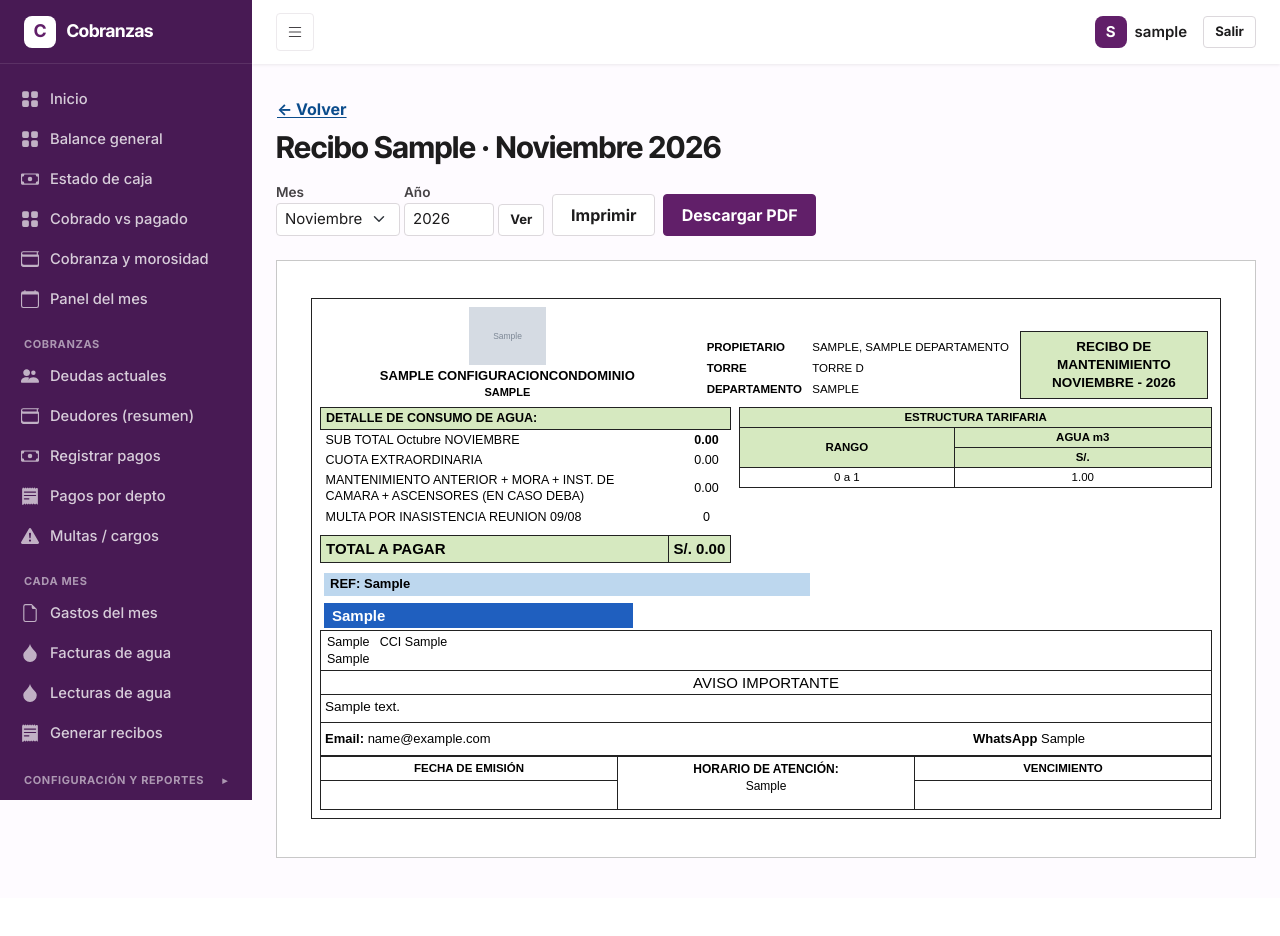
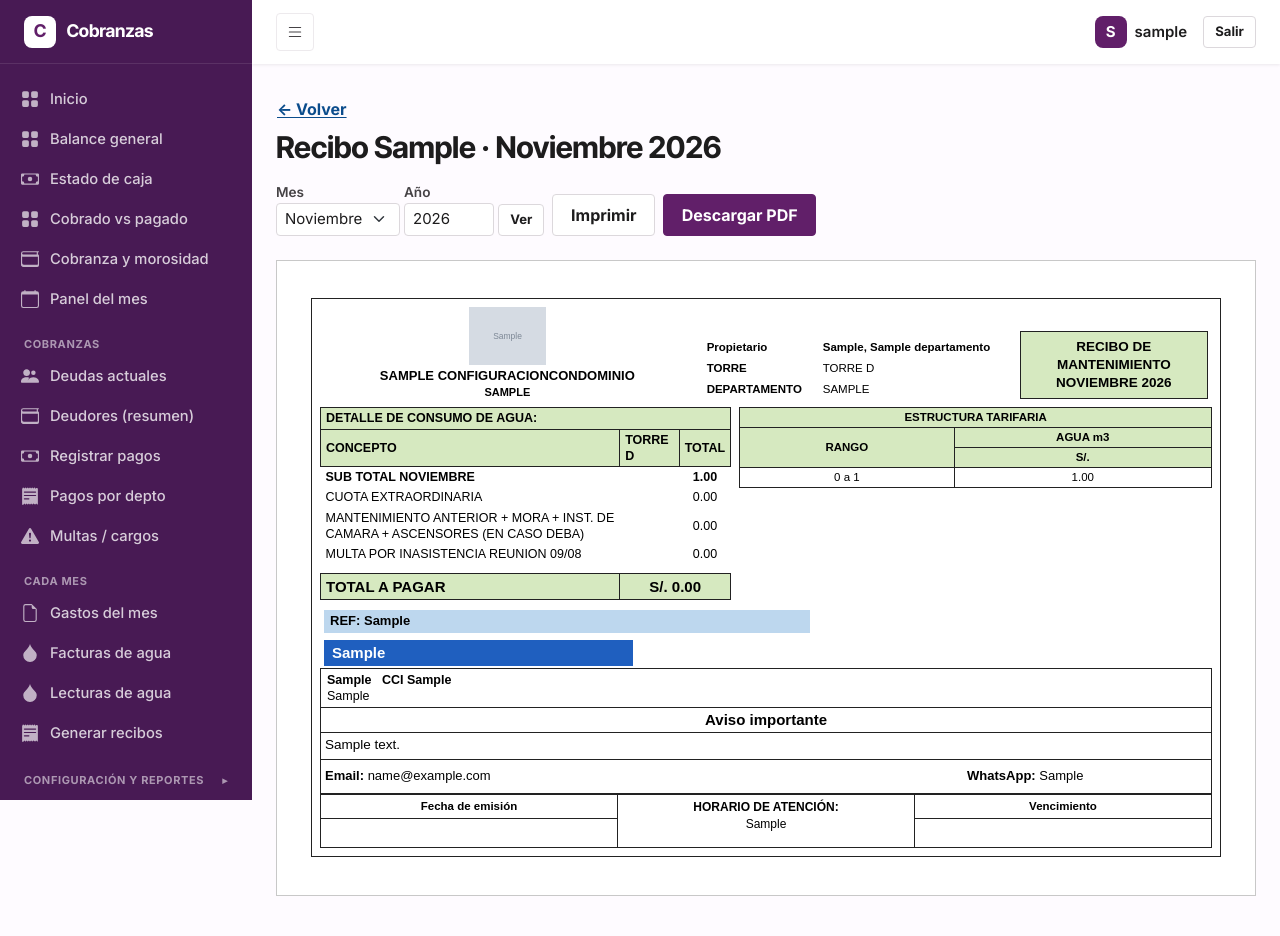
Before and after one commit to sebas731/Sistema-de-cobranzas, a Django app: page /departamentos/1/boleta/ in a window 1280 px wide. Before the commit the page ends 858 px from the top, so only its background shows below. Run offline with Django 5.2, Linux system fonts and the light colour scheme; a user stored in the database is signed in; tables that the repository leaves empty hold one stand-in row (values such as "Sample post"); grey boxes marked "Sample" are stand-in pictures; data that the repository does not hold is empty.

Commit message:
Fix: subtotal

```diff
--- a/departamentos/templates/departamentos/components/recibo_mantenimiento.html
+++ b/departamentos/templates/departamentos/components/recibo_mantenimiento.html
@@ -21,13 +21,13 @@ Secciones de r en None no se muestran (no se inventan datos).
         </td>
         <td class="rm-cab-datos">
           <table>
-            <tr><td>Propietario</td><td class="rm-valor">{{ r.departamento.propietario }}</td></tr>
-            <tr><td>Torre </td><td class="rm-valor"> Torre D</td></tr>
+            <tr><td><b>Propietario</b></td><td class="rm-valor"><b>{{ r.departamento.propietario }}</b></td></tr>
+            <tr><td>Torre</td><td class="rm-valor">Torre D</td></tr>
             <tr><td>Departamento</td><td class="rm-valor">{{ r.departamento.numero_domicilio }}</td></tr>
           </table>
         </td>
         <td class="rm-cab-titulo">
-          <div class="rm-titulo">Recibo de<br>mantenimiento<br>{{ r.periodo|date:"F" }} - {{ r.periodo|date:"Y" }}</div>
+          <div class="rm-titulo">Recibo de<br>mantenimiento<br>{{ r.periodo|date:"F"|upper }} {{ r.periodo|date:"Y" }}</div>
         </td>
       </tr>
     </table>
@@ -35,59 +35,68 @@ Secciones de r en None no se muestran (no se inventan datos).
     {# ---------------- Dos columnas ---------------- #}
     <table class="rm-cuerpo">
       <tr>
-        {# ----- Izquierda: DETALLE DE CONSUMO ----- #}
+        {# ----- Izquierda: DETALLE DE CONSUMO Y GASTOS ----- #}
         <td class="rm-col-izq">
           <table class="rm-consumo">
-            <tr class="rm-cab-verde"><td colspan="3">DETALLE DE CONSUMO DE AGUA: </td></tr>
+            <tr class="rm-cab-verde"><td colspan="3">DETALLE DE CONSUMO DE AGUA:</td></tr>
             {% if r.lecturas %}
-            <tr><td>LECT. ANTERIOR &nbsp;: {{ r.lecturas.anterior_fecha|date:"d/m/Y" }}</td><td colspan="1"></td><td class="rm-num col-2" >{{ r.lecturas.anterior|floatformat:0 }}</td></tr>
-            <tr class="rm-hueco"><td colspan="2"></td></tr>
-            <tr><td>LECT. ACTUAL &nbsp;&nbsp;&nbsp;: {{ r.lecturas.actual_fecha|date:"d/m/Y" }}</td><td colspan="1"></td><td class="rm-num">{{ r.lecturas.actual|floatformat:0 }}</td></tr>
-            <tr><td>TOTAL M³ CONSUMIDOS</td><td colspan="1"></td><td class="rm-num">{{ r.lecturas.m3|floatformat:0 }}</td></tr>
+            <tr><td>LECT. ANTERIOR &nbsp;: {{ r.lecturas.anterior_fecha|date:"d/m/Y" }}</td><td colspan="2" class="rm-num">{{ r.lecturas.anterior|floatformat:0 }}</td></tr>
+            <tr class="rm-hueco"><td colspan="3"></td></tr>
+            <tr><td>LECT. ACTUAL &nbsp;&nbsp;&nbsp;: {{ r.lecturas.actual_fecha|date:"d/m/Y" }}</td><td colspan="2" class="rm-num">{{ r.lecturas.actual|floatformat:0 }}</td></tr>
+            <tr><td><b>TOTAL M³ CONSUMIDOS</b></td><td colspan="2" class="rm-num"><b>{{ r.lecturas.m3|floatformat:0 }}</b></td></tr>
             {% endif %}
 
+            <tr class="rm-cab-verde">
+              <td><strong>CONCEPTO</strong></td>
+              <td><strong>TORRE D</strong></td>
+              <td><strong>TOTAL</strong></td>
+            </tr>
+
             {% for l in r.lineas %}
-            <tr><td style="text-transform: uppercase;">{{ l.etiqueta }}</td> <td colspan="1"></td><td class="rm-num">{{ l.monto|stringformat:".2f" }}</td></tr>
+            <tr><td style="text-transform: uppercase;">{{ l.etiqueta }}</td><td colspan="1"></td><td class="rm-num">{{ l.monto|stringformat:".2f" }}</td></tr>
             {% endfor %}
 
             {% if r.servicios_condominio %}
-            <tr class="rm-cab-verde"><td colspan="3">Detalle de gastos del mes</td></tr>
-            <tr><td class="rm-cab-verde"><strong>CONCEPTO<strong/></td><td class="rm-cab-verde"><strong>TORRE D<strong/></td><td class="rm-cab-verde"><strong>TOTAL<strong/> </td></tr>
-            <tr><td colspan="3"><strong>SERVICIOS GENERALES DEL CONDOMINIO</strong></td></tr>
+            <tr class="rm-cab-verde"><td colspan="3">DETALLE DE GASTOS DEL MES</td></tr>
+            <tr><td colspan="3" style="background-color: #f4f4f4;"><strong>SERVICIOS GENERALES DEL CONDOMINIO</strong></td></tr>
             {% for g in r.servicios_condominio %}
-            <tr><td>&nbsp;&nbsp;{{ g.nombre }}</td><td>{{ g.monto_completo|floatformat:2 }}</td><td class="rm-num">{{ g.monto|stringformat:".2f" }}</td></tr>
+            <tr><td style="text-transform: uppercase;">&nbsp;&nbsp;{{ g.nombre }}</td><td>{{ g.monto_completo|floatformat:2 }}</td><td class="rm-num">{{ g.monto|stringformat:".2f" }}</td></tr>
             {% endfor %}
             {% endif %}
 
             {% if r.servicios_publicos %}
-            <tr><td colspan="3"><strong>SERVICIOS PUBLICOS DE LA TORRE</strong></td></tr>
+            <tr><td colspan="3" style="background-color: #f4f4f4;"><strong>SERVICIOS PUBLICOS DE LA TORRE</strong></td></tr>
             {% for g in r.servicios_publicos %}
-            <tr><td>&nbsp;&nbsp;{{ g.nombre }}</td><td>{{ g.monto_completo|floatformat:2 }}</td><td class="rm-num">{{ g.monto|stringformat:".2f" }}</td></tr>
+            <tr><td style="text-transform: uppercase;">&nbsp;&nbsp;{{ g.nombre }}</td><td>{{ g.monto_completo|floatformat:2 }}</td><td class="rm-num">{{ g.monto|stringformat:".2f" }}</td></tr>
             {% endfor %}
             {% endif %}
 
-
             {% if r.gastos_administrativos %}
             {% for g in r.gastos_administrativos %}
-            <tr><td>&nbsp;&nbsp;{{ g.nombre }}</td><td>{{ g.monto_completo|floatformat:2 }}</td><td class="rm-num">{{ g.monto|stringformat:".2f" }}</td></tr>
+            <tr><td style="text-transform: uppercase;">&nbsp;&nbsp;{{ g.nombre }}</td><td>{{ g.monto_completo|floatformat:2 }}</td><td class="rm-num">{{ g.monto|stringformat:".2f" }}</td></tr>
             {% endfor %}
             {% endif %}
+
             {% if r.descuento is not None %}
-            <tr><td>Dscto. Mes anterior</td><td class="rm-num">{{ r.descuento|stringformat:".2f" }}</td></tr>
+            <tr><td>Dscto. Mes anterior</td><td colspan="2" class="rm-num">{{ r.descuento|stringformat:".2f" }}</td></tr>
             {% endif %}
+
             {% if r.saldo_favor %}
-            <tr><td>Saldo a favor</td><td class="rm-num">{{ r.saldo_favor|stringformat:".2f" }}</td></tr>
+            <tr><td>Saldo a favor</td><td colspan="2" class="rm-num">{{ r.saldo_favor|stringformat:".2f" }}</td></tr>
             {% endif %}
-            <tr><td>SUB TOTAL Octubre {{ r.periodo|date:"F"|upper }}</td><td colspan="1"></td><td class="rm-num"><strong>{{ r.total_mes|stringformat:".2f" }}</strong></td></tr>
-            <tr><td> CUOTA EXTRAORDINARIA</td><td colspan="1"></td><td class="rm-num">{{ r.cuota_extraordinaria|stringformat:".2f" }}</td></tr>
+
+            <tr><td><b>SUB TOTAL {{ r.periodo|date:"F"|upper }}</b></td><td colspan="1"></td><td class="rm-num"><b>{{ r.sub_total|stringformat:".2f" }}</b></td></tr>
+            <tr><td>CUOTA EXTRAORDINARIA</td><td colspan="1"></td><td class="rm-num">{{ r.cuota_extraordinaria|stringformat:".2f" }}</td></tr>
             <tr><td>MANTENIMIENTO ANTERIOR + MORA + INST. DE CAMARA + ASCENSORES (EN CASO DEBA)</td><td colspan="1"></td><td class="rm-num">{{ r.deuda|stringformat:".2f" }}</td></tr>
-            {% if r.saldo_favor %}
+
+            {% if r.multa %}
             <tr><td>MULTA POR INASISTENCIA REUNION 09/08</td><td colspan="1"></td><td class="rm-num">{{ r.multa|stringformat:".2f" }}</td></tr>
             {% else %}
-            <tr><td>MULTA POR INASISTENCIA REUNION 09/08</td><td colspan="1"></td><td class="rm-num"> 0 </td></tr>
+            <tr><td>MULTA POR INASISTENCIA REUNION 09/08</td><td colspan="1"></td><td class="rm-num">0.00</td></tr>
             {% endif %}
+
             <tr class="rm-hueco"><td colspan="3"></td></tr>
-            <tr class="rm-pagar"><td>TOTAL A PAGAR</td><td class="rm-num" colspan="2">S/. {{ r.total_pagar|stringformat:".2f" }}</td></tr>
+            <tr class="rm-pagar"><td><b>TOTAL A PAGAR</b></td><td class="rm-num" colspan="2"><b>S/. {{ r.total_pagar|stringformat:".2f" }}</b></td></tr>
           </table>
         </td>
 
@@ -128,43 +137,43 @@ Secciones de r en None no se muestran (no se inventan datos).
 
     {# ---------------- Pago ---------------- #}
     <table class="rm-pago">
-      <tr><td colspan="2"><span class="rm-ref">REF: {{ r.departamento.numero_domicilio }}</span></td></tr>
-      {% if banco %}<tr><td colspan="2"><span class="rm-banco">{{ banco.entidad }}</span></td></tr>{% endif %}
+      <tr><td colspan="2"><span class="rm-ref"><b>REF: {{ r.departamento.numero_domicilio }}</b></span></td></tr>
+      {% if banco %}<tr><td colspan="2"><span class="rm-banco"><b>{{ banco.entidad }}</b></span></td></tr>{% endif %}
     </table>
     <table class="rm-cuenta">
       <tr>
         <td>
-          {% if banco %}{{ banco.numero }}{% if banco.cci %} &nbsp; CCI {{ banco.cci }}{% endif %}
+          {% if banco %}<b>{{ banco.numero }}</b>{% if banco.cci %} &nbsp; <b>CCI {{ banco.cci }}</b>{% endif %}
           {% if banco.titular %}<br>{{ banco.titular }}{% endif %}{% endif %}
         </td>
         <td class="rm-billetera">
-          {% for b in billeteras %}<span class="rm-plin">{{ b.get_tipo_display|lower }}</span> {{ b.numero }}{% if not forloop.last %}<br>{% endif %}{% endfor %}
+          {% for b in billeteras %}<span class="rm-plin">{{ b.get_tipo_display|lower }}</span> <b>{{ b.numero }}</b>{% if not forloop.last %}<br>{% endif %}{% endfor %}
         </td>
       </tr>
     </table>
 
     {# ---------------- Aviso ---------------- #}
     <div class="rm-aviso">
-      <div class="rm-aviso-titulo">Aviso importante</div>
-      <div class="rm-aviso-texto">{{ aviso }}{% if r.restriccion %} Evita la restricción del servicio el {{ r.restriccion|date:"d" }} de {{ r.restriccion|date:"F"|capfirst }}.{% endif %}</div>
+      <div class="rm-aviso-titulo"><b>Aviso importante</b></div>
+      <div class="rm-aviso-texto">{{ aviso }}{% if r.restriccion %} Evita la restricción del servicio el <b>{{ r.restriccion|date:"d" }} de {{ r.restriccion|date:"F"|capfirst }}</b>.{% endif %}</div>
     </div>
     <table class="rm-contacto">
       <tr>
         <td>{% if config.email %}<b>Email:</b> {{ config.email }}{% endif %}</td>
-        <td class="rm-num">{% if config.whatsapp %}<b>WhatsApp</b> {{ config.whatsapp }}{% endif %}</td>
+        <td class="rm-num">{% if config.whatsapp %}<b>WhatsApp:</b> {{ config.whatsapp }}{% endif %}</td>
       </tr>
     </table>
 
     {# ---------------- Pie ---------------- #}
     <table class="rm-pie">
       <tr class="rm-pie-cab">
-        <td>Fecha de emisión</td>
+        <td><b>Fecha de emisión</b></td>
         <td rowspan="2" class="rm-horario"><b class="rm-may">Horario de atención:</b><br>{{ config.horario_atencion|linebreaksbr }}</td>
-        <td>Vencimiento</td>
+        <td><b>Vencimiento</b></td>
       </tr>
       <tr class="rm-pie-val">
-        <td>{{ r.emision|date:"d/m/Y" }}</td>
-        <td>{{ r.vencimiento|date:"d/m/Y" }}</td>
+        <td><b>{{ r.emision|date:"d/m/Y" }}</b></td>
+        <td><b>{{ r.vencimiento|date:"d/m/Y" }}</b></td>
       </tr>
     </table>
 
--- a/departamentos/views/recibos.py
+++ b/departamentos/views/recibos.py
@@ -165,7 +165,7 @@ def _contexto_cargos(departamento, periodo):
     total_lineas = sum(item['monto'] for item in lineas_filtradas)
 
     # Subtotal incluyendo los nuevos cargos si deseas contemplarlos
-    sub_total = total_gastos_mes + total_lineas + multa + cuota_extraordinaria + mora
+    sub_total = total_gastos_mes + total_lineas
 
     return {
         'servicios_condominio': servicios_condominio,
```
